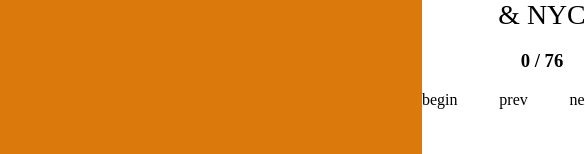
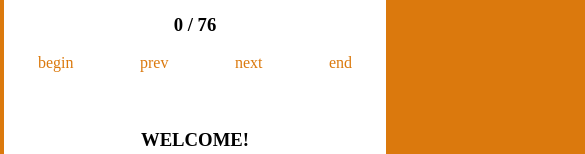
Before and after one commit to lgm527/gw_ftm_tour, a React (Create React App) app: page / in a window 390 px wide. Shown: the part 285-439 px from the top of the page, 585 px wide, since content can reach past the window. Built offline with nearby package versions, Linux system fonts and the light colour scheme; a web font is replaced by a local one.

Commit message:
responsive sizing added

```diff
--- a/src/App.js
+++ b/src/App.js
@@ -8,8 +8,21 @@ import { tour } from './tour.js';
 export default class App extends React.Component {
 
   state = {
-    page: null
+    page: null,
+    windowWidth: null
   }
+
+  componentDidMount() {
+    window.addEventListener('resize', () => {
+      this.setState({windowWidth: document.body.clientWidth})
+    });
+  }
+
+  mediaQuery = {
+    desktop: 1200,
+    tablet: 768,
+    phone: 576,
+  };
 
   prev = () => {
     let pageNum = this.state.page
@@ -58,7 +71,17 @@ export default class App extends React.Component {
   render() {
 
     return(
-        <div className="App">
+        <div className="App" style={{
+          width: this.state.windowWidth > this.mediaQuery.phone
+          ? '50%'
+          : '98%',
+          alignItems: 'center',
+          textAlign: 'center',
+          justifyContent: 'center',
+          margin: this.state.windowWidth > this.mediaQuery.phone
+          ? '5% 10%'
+          : '1%',
+        }}>
 
           <div className="Content">
           <div className="Top">
--- a/src/styles/App.css
+++ b/src/styles/App.css
@@ -1,10 +1,10 @@
 .App {
   background-color: #db790d;
-  height: 99vh;
-  width: 100%;
+  /* height: 99vh;
+  width: 100%; */
   align-items: center;
-  justify-content: space-evenly;
   text-align: center;
+  justify-content: center;
 }
 
 header {
@@ -18,9 +18,9 @@ header {
   flex-direction: column;
   align-items: center;
   justify-content: top;
-  margin: 1vh 50vh;
+  /* margin: 1vh 50vh;
   min-height: 98%;
-  min-width: 240px;
+  min-width: 240px; */
 }
 
 .Navigation {
@@ -30,8 +30,14 @@ header {
   align-items: center;
 }
 
+
 .Navigation > span {
   cursor: pointer;
+  color: #db790d;
+}
+
+.Navigation > span:hover {
+  font-weight: 700;
 }
 
 .Welcome, .Slides {
```
